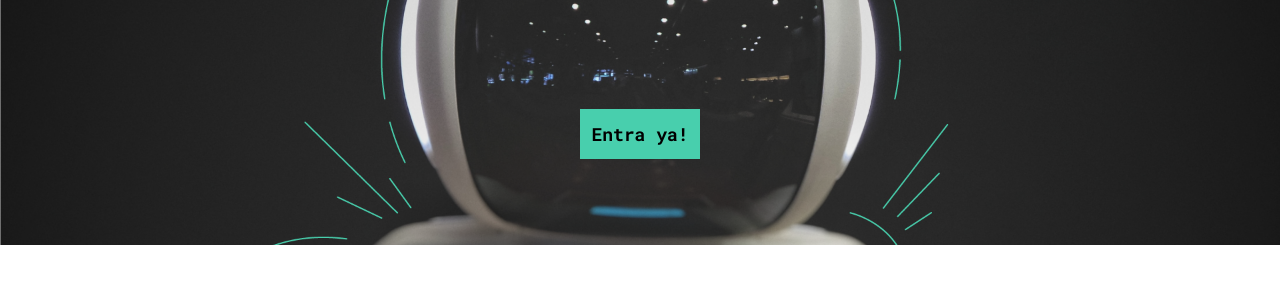
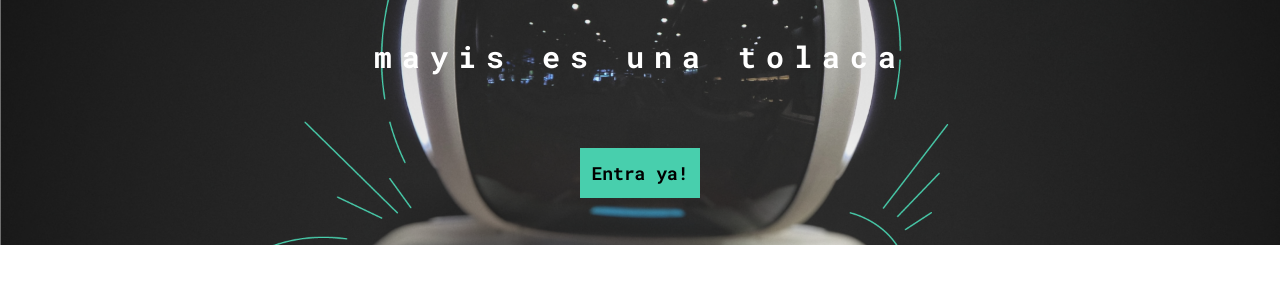
Before and after one commit to ElDuartte/myBlog, a plain HTML site: page index.html in a window 1280 px wide. Shown: the part 325-608 px from the top of the page. Drawn offline with Linux system fonts and the light colour scheme.

Commit message:
proyecto de mi blog del curso practico de css

```diff
--- a/index.html
+++ b/index.html
@@ -37,7 +37,8 @@
       <section>
         <h1 class="home-main-text">
           Conoce las novedades y <br />
-          noticias del Mundo Tech
+          noticias del Mundo Tech <br /><br />
+          mayis es una tolaca
         </h1>
         <a class="home-main-button" href="blogs.html"> Entra ya! </a>
       </section>
```
